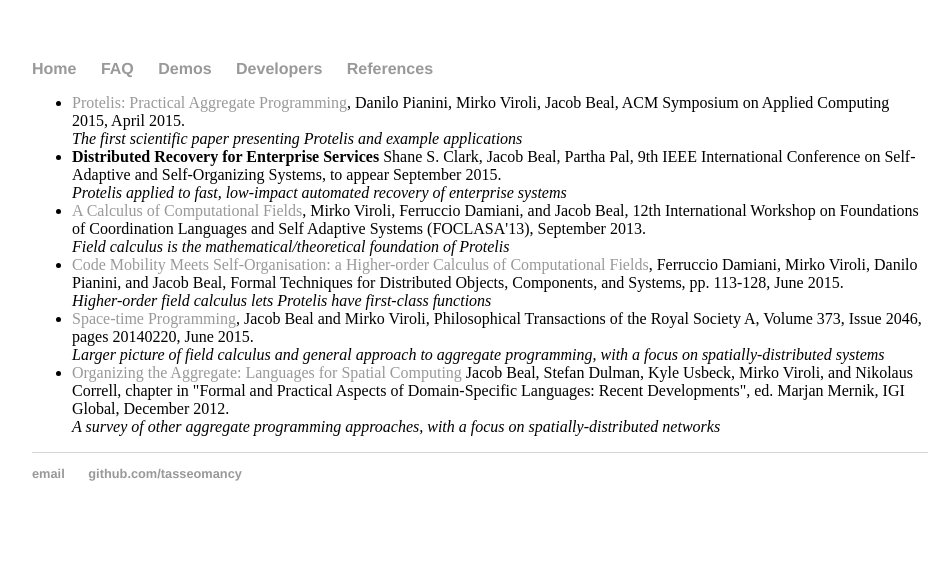
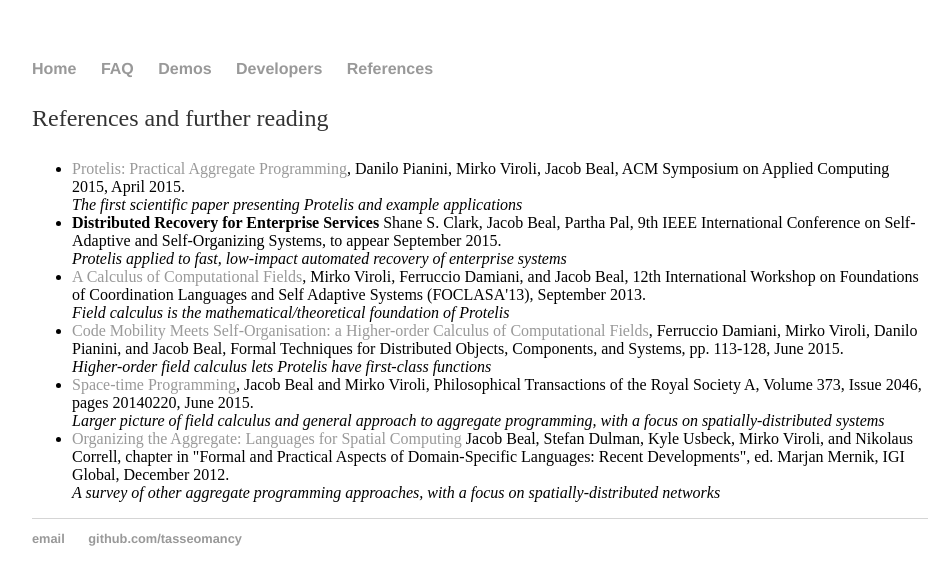
Before and after one commit to tasseomancy/tasseomancy.github.io, a Jekyll site: the page built from _posts/2018-02-21-references.md, in a window 1280 px wide. Shown: the top 585 px of the page, without its empty margins (160-1112 px from the left). Built offline with Jekyll 4.4.1, drawn with Linux system fonts in a browser that asks for light colours.

Commit message:
Update 2018-02-21-references.md

```diff
--- a/_posts/2018-02-21-references.md
+++ b/_posts/2018-02-21-references.md
@@ -2,6 +2,8 @@
 layout: default
 title: Papers and References for Aggregate Programming and Protelis
 ---
+References and further reading
+
 <ul>
         <li>
           <a
```
